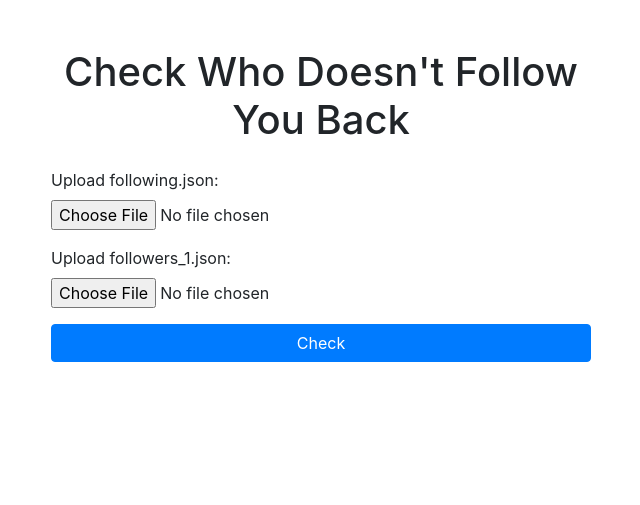
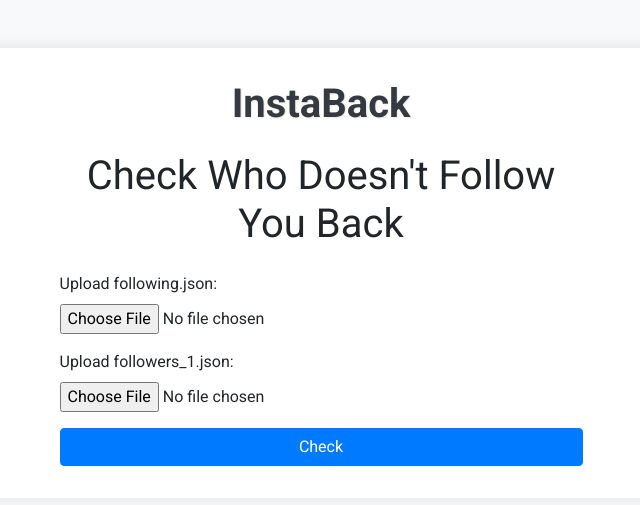
Before and after one commit to MarioArocaPaez/instagram_followers, a Django app: page / in a window 1280 px wide. Shown: the top 505 px of the page, without its empty margins (319-959 px from the left). Run offline with Django 5.2, Linux system fonts and the light colour scheme; some libraries are stand-ins or nearby versions.

Commit message:
fix: improve ui

```diff
--- a/followers_app/templates/index.html
+++ b/followers_app/templates/index.html
@@ -5,12 +5,44 @@
     <title>Instagram Followers Check</title>
     <!-- Include Bootstrap CSS from CDN -->
     <link rel="stylesheet" href="https://stackpath.bootstrapcdn.com/bootstrap/4.5.2/css/bootstrap.min.css">
+    <link href="https://fonts.googleapis.com/css2?family=Roboto:wght@400;700&display=swap" rel="stylesheet">
+    <style>
+        body {
+            font-family: 'Roboto', sans-serif;
+            background-color: #f8f9fa;
+        }
+        .container {
+            background-color: #ffffff;
+            padding: 2rem;
+            border-radius: 8px;
+            box-shadow: 0 0 15px rgba(0, 0, 0, 0.1);
+        }
+        .btn-primary {
+            background-color: #007bff;
+            border-color: #007bff;
+        }
+        .btn-primary:hover {
+            background-color: #0056b3;
+            border-color: #004085;
+        }
+        .alert {
+            border-radius: 8px;
+        }
+        .title {
+            font-family: 'Roboto', sans-serif;
+            font-weight: 700;
+            font-size: 2.5rem;
+            color: #343a40;
+            text-shadow: 1px 1px 2px rgba(0, 0, 0, 0.1);
+        }
+    </style>
     <meta name="viewport" content="width=device-width, initial-scale=1, shrink-to-fit=no">
 </head>
 <body>
     <div class="container mt-5">
         <div class="row justify-content-center">
             <div class="col-md-8 col-lg-6">
+                <h1 class="text-center mb-4 title">InstaBack</h1>
                 <h1 class="text-center mb-4">Check Who Doesn't Follow You Back</h1>
 
                 {% if error_message %}
```
Also changed, not shown: followers_app/templates/result.html (+28 -0 lines).
